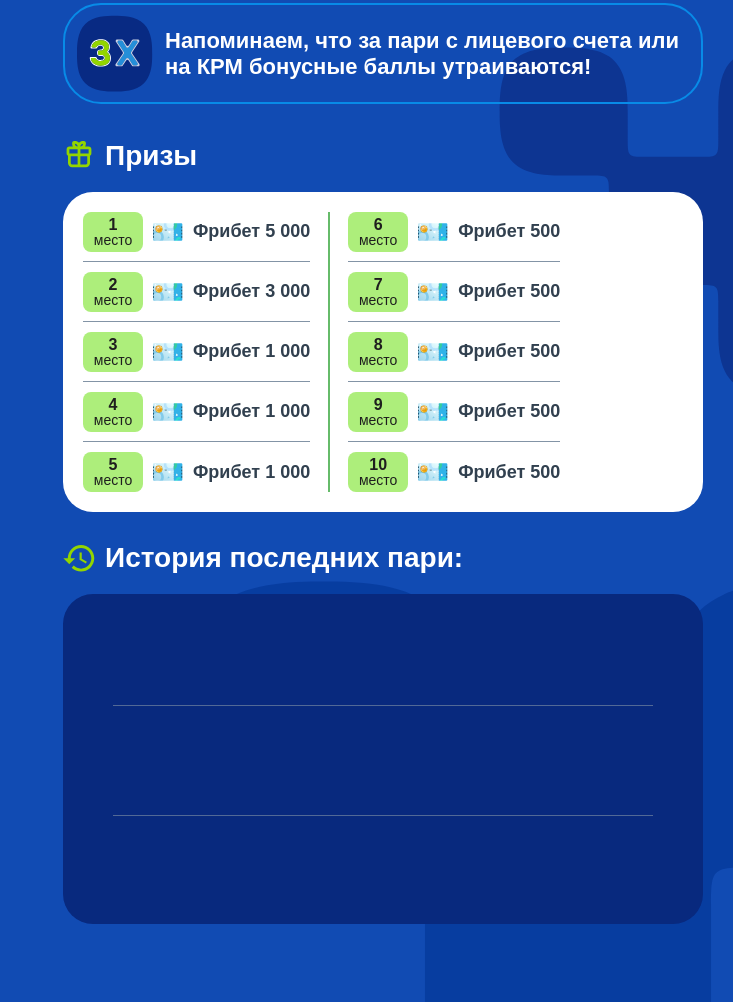
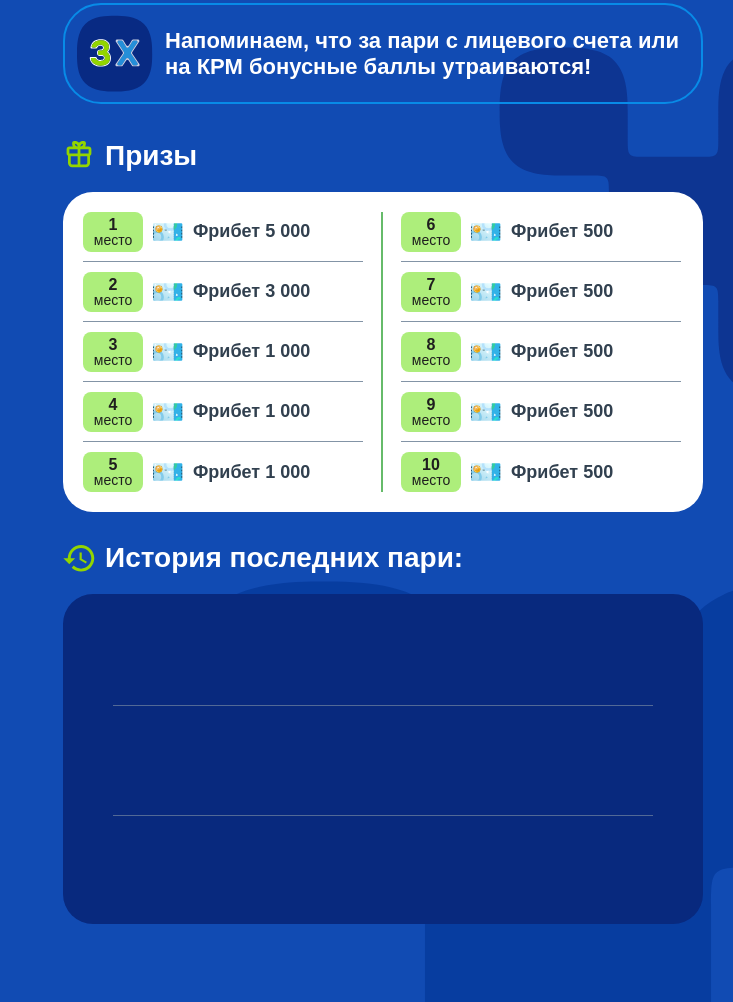
Before and after one commit to trueroma/freebetPage, a plain HTML site: page index.html in a window 1280 px wide. Shown: the part 702-1704 px from the top of the page, without its empty margins (547-1280 px from the left). Drawn offline with Linux system fonts and the light colour scheme.

Commit message:
default data new css

```diff
--- a/style.css
+++ b/style.css
@@ -292,7 +292,7 @@ h2 {
     align-items: center;
     gap: 10px;
     height: 60px;
-    max-width: 286px;
+    width: 280px;
     border-bottom: 1px solid #8394A6;
     padding: 10px 0;
 }
@@ -346,6 +346,7 @@ h2 {
     height: 280px;
     background-color: #66bb6a;
     margin: 10px 18px;
+    z-index: 2;
 }
 
 .bets-history {
```
